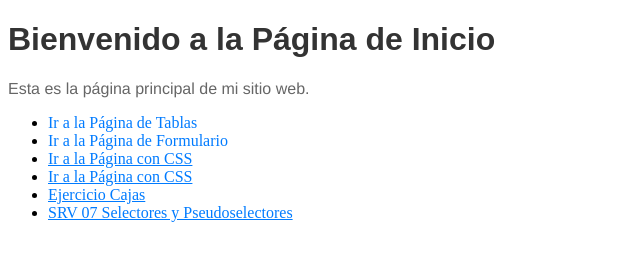
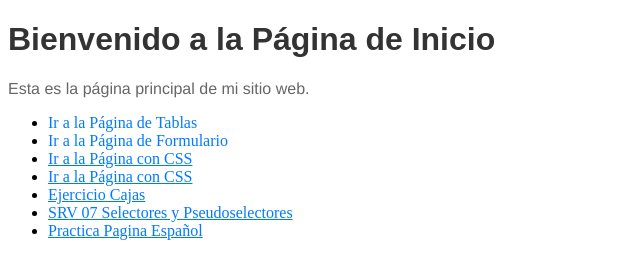
Before and after one commit to diegodfp/Ciclo2, a plain HTML site: page index.html in a window 1280 px wide. Shown: the whole page, without its empty margins (0-640 px from the left). Drawn offline with Linux system fonts and the light colour scheme.

Commit message:
indexUpdate

```diff
--- a/index.html
+++ b/index.html
@@ -15,6 +15,7 @@
         <li><a href="/htmlconCss/ejercicioIntroductorioCss.html" style="color: #007bff; ">Ir a la Página con CSS</a></li>
         <li><a href="modeloCaja/ejerciciosCajas.html" style="color: #007bff; ">Ejercicio Cajas</a></li>
         <li><a href="imagenesHtml/ejercicio.html" style="color: #007bff; ">SRV 07 Selectores y Pseudoselectores</a></li>
+        <li><a href="/practicaPaginaPropia/pagina.html" style="color: #007bff; ">Practica Pagina Español</a></li>
     </ul>
 
 </body>
```
